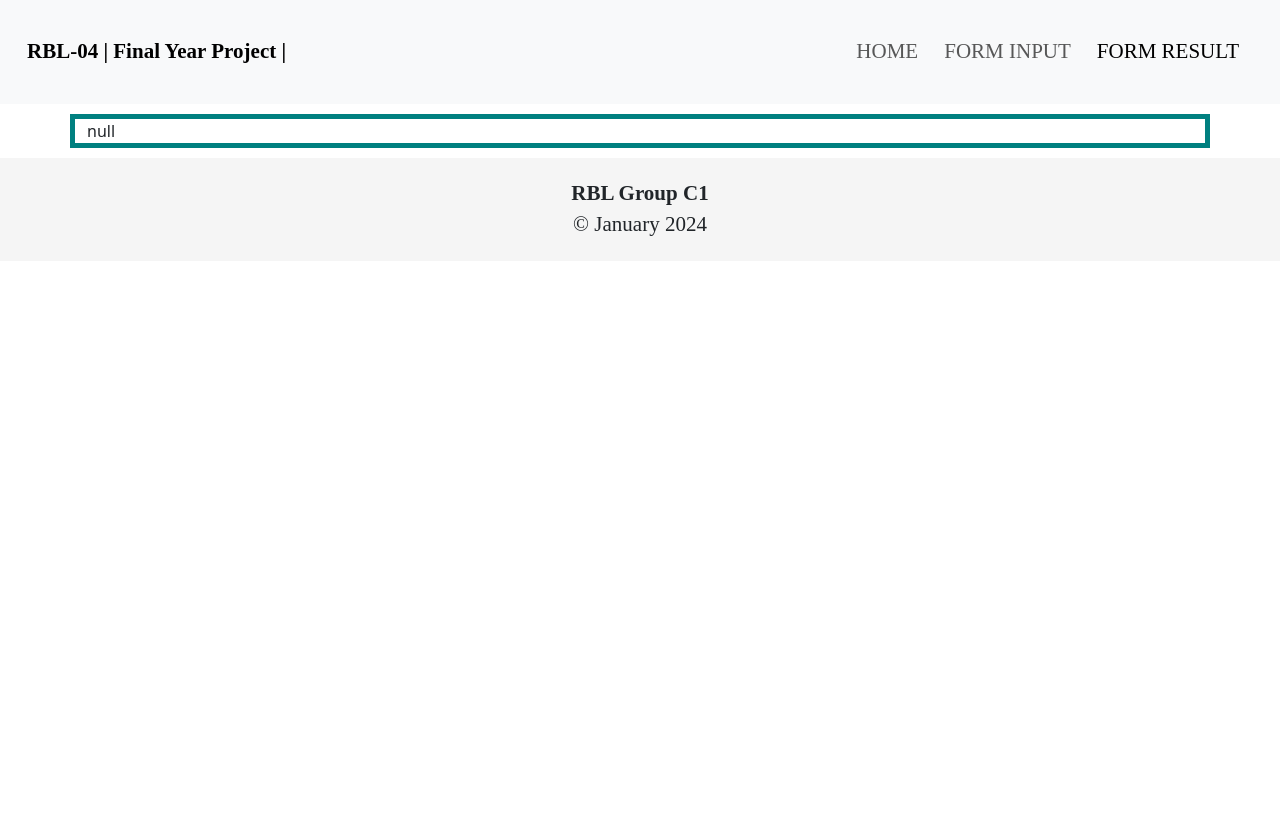
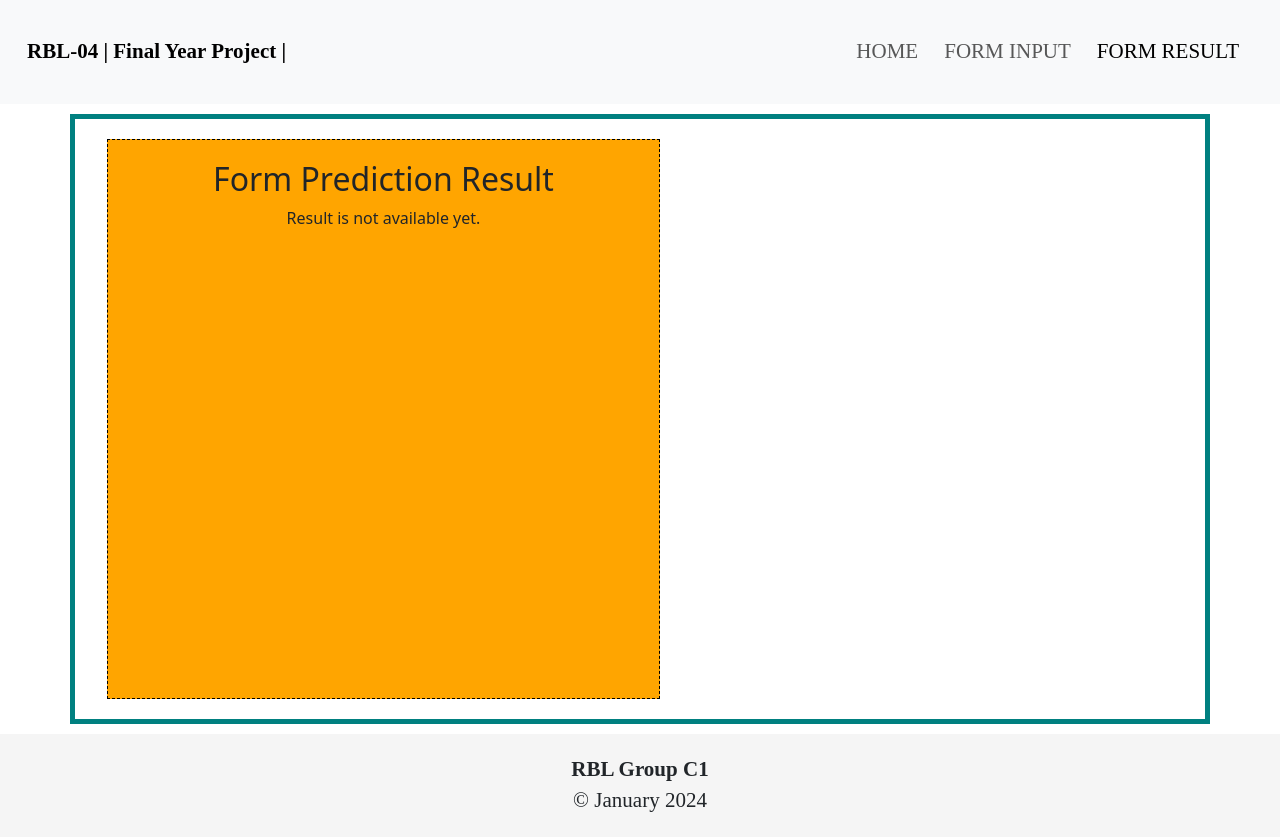
Before and after one commit to KarthikShetty27/project-frontend, a React (Create React App) app: page /form-result in a window 1280 px wide. Before the commit the page ends 800 px from the top, so only its background shows below. Built offline with nearby package versions, Linux system fonts and the light colour scheme.

Commit message:
Changes-2.3.0

```diff
--- a/src/pages/Form.js
+++ b/src/pages/Form.js
@@ -29,13 +29,16 @@ function Form() {
 
     try {
       // Submit Form Data
-      const response = await axios.post('http://127.0.0.1:5000/submit-form', formData);
+      await axios.post('http://127.0.0.1:5000/submit-form', formData);
       console.log('Form submitted successfully!');
-      console.log('Response:', response.data);
+      // console.log('Response:', response.data);
 
       // Make prediction request
       const predictResponse = await axios.post('http://127.0.0.1:5000/predict', formData);
-      console.log('Prediction Response:', predictResponse.data);
+      const branchPredictions = predictResponse.data.branchPredictions;
+      const collegePredictions = predictResponse.data.collegePredictions;
+      const combinedPredictions = branchPredictions.concat(collegePredictions);
+      console.log('Prediction Response:', combinedPredictions);
 
       // Set the prediction result in the state
       setResult(predictResponse.data);
--- a/src/pages/Result.js
+++ b/src/pages/Result.js
@@ -3,8 +3,15 @@ import React from 'react';
 import './assets/css/styles.css'; // Import the CSS from styles.css file
 
 const Result = ({ result }) => {
-  if (!result) {
-    return <div> null </div>; // Render nothing if the result is not available yet
+  console.log('Result:', result); // Log the result object to see its structure and whether it's null
+
+  if (!result || !result.collegePredictions || !result.branchPredictions) {
+    return (
+      <div id="foutput">
+        <h2>Form Prediction Result</h2>
+        <p>Result is not available yet.</p>
+      </div>
+    );
   }
 
   return (
```
